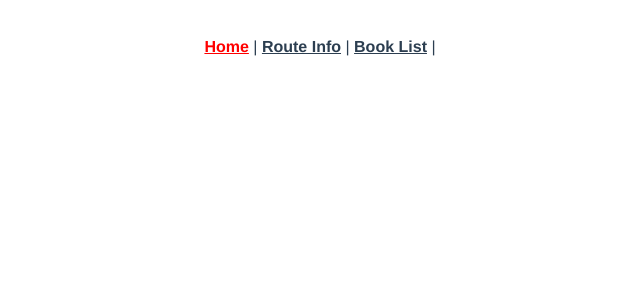
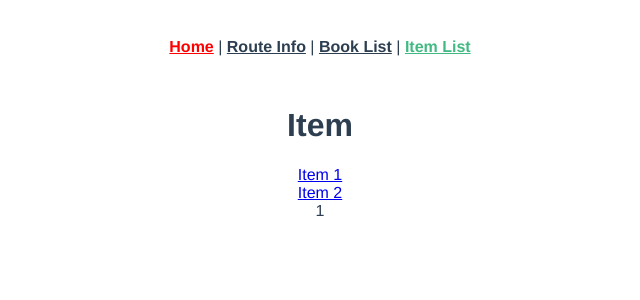
Before and after one commit to hidems/learning-vue_router, a Vue app: page /item/1 in a window 1280 px wide. Shown: the top 300 px of the page, without its empty margins (320-960 px from the left). Built offline with nearby package versions, Linux system fonts and the light colour scheme.

Commit message:
Add item list

```diff
--- a/src/App.vue
+++ b/src/App.vue
@@ -4,6 +4,7 @@
       <router-link to="/">Home</router-link> |
       <router-link to="/route-info" event="mouseover" exact-active-class="test">Route Info</router-link> |
       <router-link to="/book">Book List</router-link> |
+      <router-link to="/item/1">Item List</router-link>
     </nav>
     <router-view/>
   </div>
--- a/src/router/index.js
+++ b/src/router/index.js
@@ -3,6 +3,7 @@
 import HomeView from '../views/HomeView.vue'
 import BookList from '../views/BookList.vue'
 import BookDetail from '../views/BookDetail.vue'
+import ItemList from '../views/ItemList.vue'
 
 Vue.use(VueRouter)
 
@@ -35,6 +36,11 @@
       content: route.params.content
     })
   },
+  {
+    path: '/item/:id',
+    name: 'ItemList',
+    component: ItemList
+  }
 ]
 
 const router = new VueRouter({
--- /dev/null
+++ b/src/views/ItemList.vue
@@ -0,0 +1,28 @@
+<template>
+  <div>
+    <h1>Item</h1>
+    <router-link to="1">Item 1</router-link><br>
+    <router-link to="2">Item 2</router-link><br>
+    {{ $route.params.id }}
+  </div>
+</template>
+
+<script>
+export default {
+  name: 'ItemList',
+  created() {
+    console.log('Created')
+  },
+  watch: {
+    $route(to, from) {
+      console.log(to)
+      console.log(from)
+    }
+  }
+
+}
+</script>
+
+<style>
+
+</style>
```
